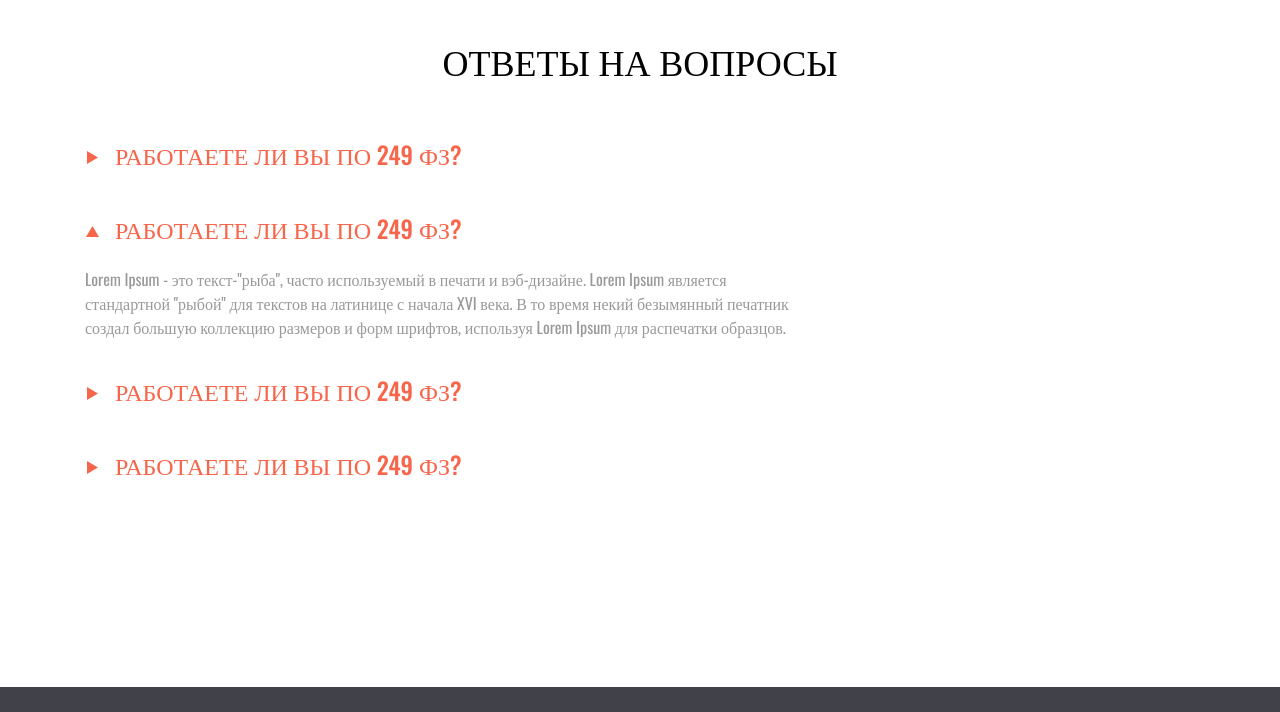
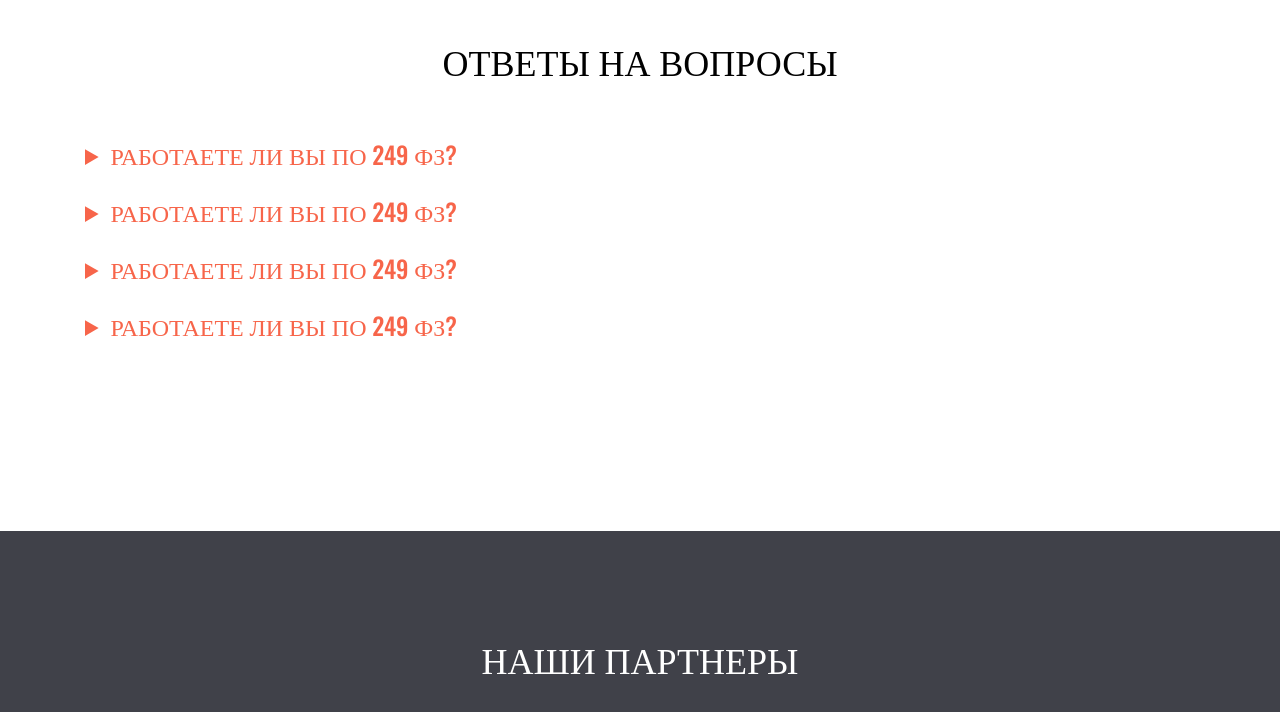
Before and after one commit to Tr0llMode/realize.github.io, a plain HTML site: page index.html in a window 1280 px wide. Shown: the part 3880-4592 px from the top of the page. Drawn offline with nearby package versions, Linux system fonts and the light colour scheme.

Commit message:
завоз интерактива

```diff
--- a/index.html
+++ b/index.html
@@ -161,34 +161,34 @@
         <div class="container">
             <h4 class="text-h4">ответы на вопросы</h4>
             <div class="question__items">
-                <div class="question__item">
-                    <h3 class="text-h3 question-h3 close">РАБОТАЕТЕ ЛИ ВЫ ПО 249 ФЗ?</h3>
+                <details class="question__item">
+                    <summary class="text-h3 question-h3">РАБОТАЕТЕ ЛИ ВЫ ПО 249 ФЗ?</summary>
                     <p class="text-p question-p">Lorem Ipsum - это текст-"рыба", часто используемый в печати и
                         вэб-дизайне. Lorem Ipsum является стандартной "рыбой" для текстов на латинице с начала XVI века.
                         В то время некий безымянный печатник создал большую коллекцию размеров и форм шрифтов, используя
                         Lorem Ipsum для распечатки образцов. </p>
-                </div>
-                <div class="question__item">
-                    <h3 class="text-h3 question-h3 open">РАБОТАЕТЕ ЛИ ВЫ ПО 249 ФЗ?</h3>
+                </details>
+                <details class="question__item">
+                    <summary class="text-h3 question-h3">РАБОТАЕТЕ ЛИ ВЫ ПО 249 ФЗ?</summary>
                     <p class="text-p question-p">Lorem Ipsum - это текст-"рыба", часто используемый в печати и
                         вэб-дизайне. Lorem Ipsum является стандартной "рыбой" для текстов на латинице с начала XVI века.
                         В то время некий безымянный печатник создал большую коллекцию размеров и форм шрифтов, используя
                         Lorem Ipsum для распечатки образцов. </p>
-                </div>
-                <div class="question__item">
-                    <h3 class="text-h3 question-h3 close">РАБОТАЕТЕ ЛИ ВЫ ПО 249 ФЗ?</h3>
+                </details>
+                <details class="question__item">
+                    <summary class="text-h3 question-h3">РАБОТАЕТЕ ЛИ ВЫ ПО 249 ФЗ?</summary>
                     <p class="text-p question-p">Lorem Ipsum - это текст-"рыба", часто используемый в печати и
                         вэб-дизайне. Lorem Ipsum является стандартной "рыбой" для текстов на латинице с начала XVI века.
                         В то время некий безымянный печатник создал большую коллекцию размеров и форм шрифтов, используя
                         Lorem Ipsum для распечатки образцов. </p>
-                </div>
-                <div class="question__item">
-                    <h3 class="text-h3 question-h3 close">РАБОТАЕТЕ ЛИ ВЫ ПО 249 ФЗ?</h3>
+                </details>
+                <details class="question__item">
+                    <summary class="text-h3 question-h3">РАБОТАЕТЕ ЛИ ВЫ ПО 249 ФЗ?</summary>
                     <p class="text-p question-p">Lorem Ipsum - это текст-"рыба", часто используемый в печати и
                         вэб-дизайне. Lorem Ipsum является стандартной "рыбой" для текстов на латинице с начала XVI века.
                         В то время некий безымянный печатник создал большую коллекцию размеров и форм шрифтов, используя
                         Lorem Ipsum для распечатки образцов. </p>
-                </div>
+                </details>
             </div>
         </div>
     </section>
@@ -283,8 +283,8 @@
                 <div class="contact-flex-item">
                     <img src="contact-2.svg" alt="contact-icon" class="contact-icon">
                     <h4 class="contact__h4">телефон:</h4>
-                    <h5 class="contact__h5">8 (812) 111-22-33</h5>
-                    <h5 class="contact__h5">8 (812) 111-22-33</h5>
+                    <h5 class="contact__h5"><a href="tel:+78121112233">8 (812) 111-22-33</a></h5>
+                    <h5 class="contact__h5"><a href="tel:+78121112233">8 (812) 111-22-33</a></h5>
                 </div>
                 <div class="contact-flex-item">
                     <img src="contact-3.svg" alt="contact-icon" class="contact-icon">
@@ -295,7 +295,7 @@
                 <div class="contact-flex-item">
                     <img src="contact-4.svg" alt="contact-icon" class="contact-icon">
                     <h4 class="contact__h4">e-mail:</h4>
-                    <h5 class="contact__h5 colorcontact">info@vip.ru</h5>
+                    <h5 class="contact__h5 colorcontact"><a href="mailto:info@vip.ru">info@vip.ru</a></h5>
                 </div>
             </div>
         </div>
--- a/styles.css
+++ b/styles.css
@@ -488,26 +488,11 @@ width: 100%;
   color: var(--accent-color);
   margin-bottom: 21px;
 }
-.question-h3.close {
-  margin-bottom: 38px;
-}
 
 .question-p {
   margin-bottom: 33px;
   color: var(--gray-color);
   max-width: 730px;
-}
-
-.question-h3.open::before {
-  content: "";
-  display: inline-block;
-  width: 15px;
-  height: 15px;
-  background-image: url(./Polygon.svg);
-  background-repeat: no-repeat; /** убираем артефакт*/
-  background-position: center;
-  margin-right: 15px;
-  transform: rotate(0deg); /** поворот стрелки */
 }
 
 .question-h3.close::before {
@@ -520,10 +505,6 @@ width: 100%;
   background-position: center;
   margin-right: 15px;
   transform: rotate(90deg); /** поворот стрелки */
-}
-
-.question-h3.close + .question-p { /*? настройка стилей для question.p но с тем который находится рядом с question-h3. */
-display: none;
 }
 
 @media screen and (max-width: 768px) {
@@ -617,6 +598,11 @@ height: 29px;
   gap: 30px;
   margin-top: 60px;
 }
+.contact__h5 a {
+  text-decoration: none;
+  color: inherit;
+}
+
 .contact-flex-item {
   width: 255px;
   height: 191px;
```
